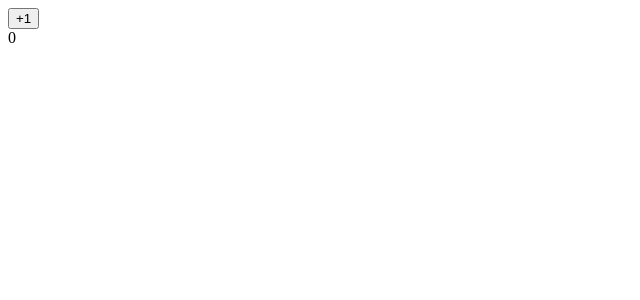
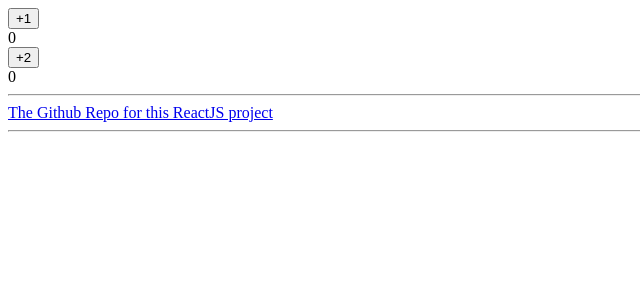
Before and after one commit to BryceLehnen/CSCI-331-ReactJS, a Next.js app: page / in a window 1280 px wide. Shown: the top 300 px of the page, without its empty margins (0-640 px from the left). Built offline with nearby package versions, Linux system fonts and the light colour scheme.

Commit message:
full counter integration

```diff
--- a/app/CountButton.tsx
+++ b/app/CountButton.tsx
@@ -1,15 +1,24 @@
 import {useState, useEffect} from "react"
 
-export default function CountButton() {
+export default function CountButton({increment}) {
     let [count, setCount] = useState(0)
 
     function handleClick() {
-        setCount(count = count + 1)
+
+        setCount(count = count + increment)
     }
+
+    function rollOverCount() {
+        if (count > 10) {
+            setCount(0)
+        }
+    }
+
+    useEffect(rollOverCount, [count])
 
     return (
         <div>
-            <button onClick={handleClick}>+1</button>
+            <button onClick={handleClick}>+{increment}</button>
             <div>{count}</div>
         </div>
     )
--- a/app/page.tsx
+++ b/app/page.tsx
@@ -2,5 +2,14 @@
 import CountButton from "./CountButton"
 
 export default function Page() {
-    return <CountButton />
+    return (
+    <div>
+        <CountButton increment={1} />
+        <CountButton increment={2} />
+        <hr />
+        <a href="https://github.com/BryceLehnen/CSCI-331-ReactJS">The Github Repo for this ReactJS project</a>
+        <hr />
+
+    </div>
+    )
 }
--- a/package.json
+++ b/package.json
@@ -1,8 +1,8 @@
 {
   "scripts": {
-    "dev": "next dev",
+    "dev": "next dev -p 3031",
     "build": "next build",
-    "start": "next start",
+    "start": "next start -p 3031",
     "lint": "next lint"
   },
   "devDependencies": {
```
